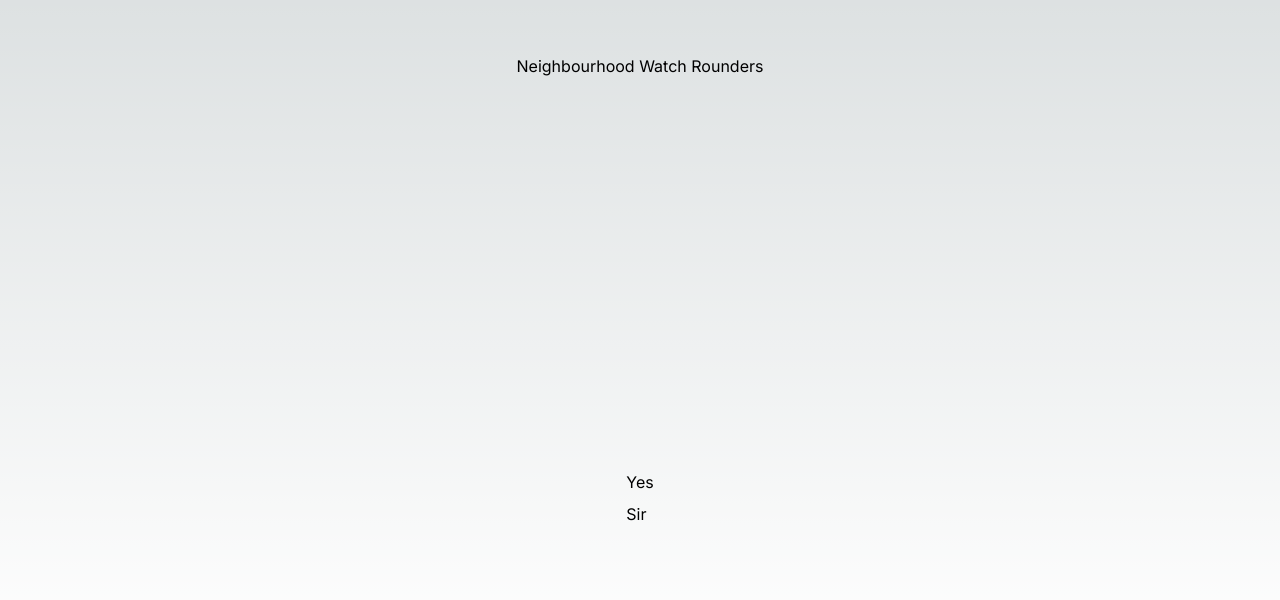
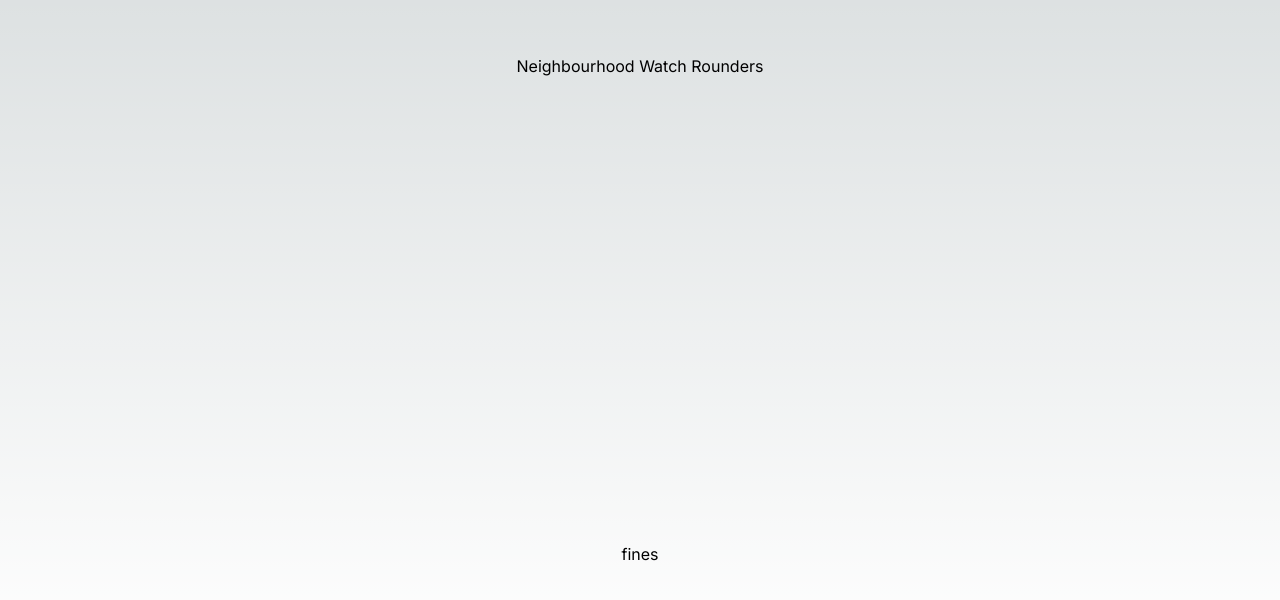
Before and after one commit to MichaelCollingwood/nw-rounders, a Next.js app: page / in a window 1280 px wide. Shown: the part 138-738 px from the top of the page. Built offline with nearby package versions, Linux system fonts and the light colour scheme.

Commit message:
Make relevant

```diff
--- /dev/null
+++ b/src/app/fines/page.tsx
@@ -0,0 +1,9 @@
+export default function Page() {
+    return (
+        <div className="block-list">
+            <li>1</li>
+            <li>2</li>
+            <li>3</li>
+        </div>
+    )
+}
--- a/src/app/page.tsx
+++ b/src/app/page.tsx
@@ -1,4 +1,5 @@
 import Image from "next/image";
+import Link from "next/link";
 
 export default function Home() {
   return (
@@ -6,9 +7,8 @@ export default function Home() {
       <div className="p-24">
         Neighbourhood Watch Rounders
       </div>
-      <div className="flex flex-col gap-2 p-10">
-        <p>Yes</p>
-        <p>Sir</p>
+      <div className="flex flex-col gap-2 px-10">
+        <Link href="/fines"><p>fines</p></Link>
       </div>
     </main>
   );
```
